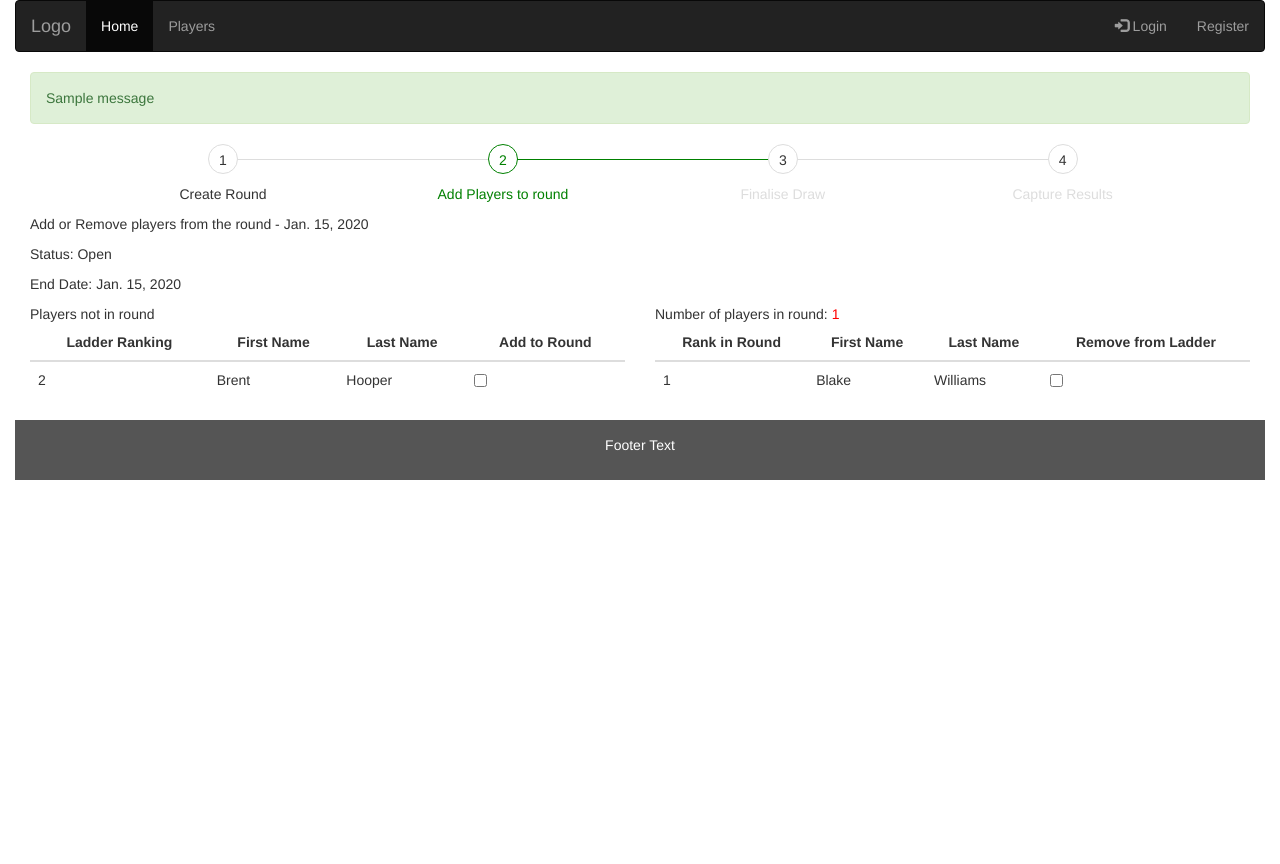
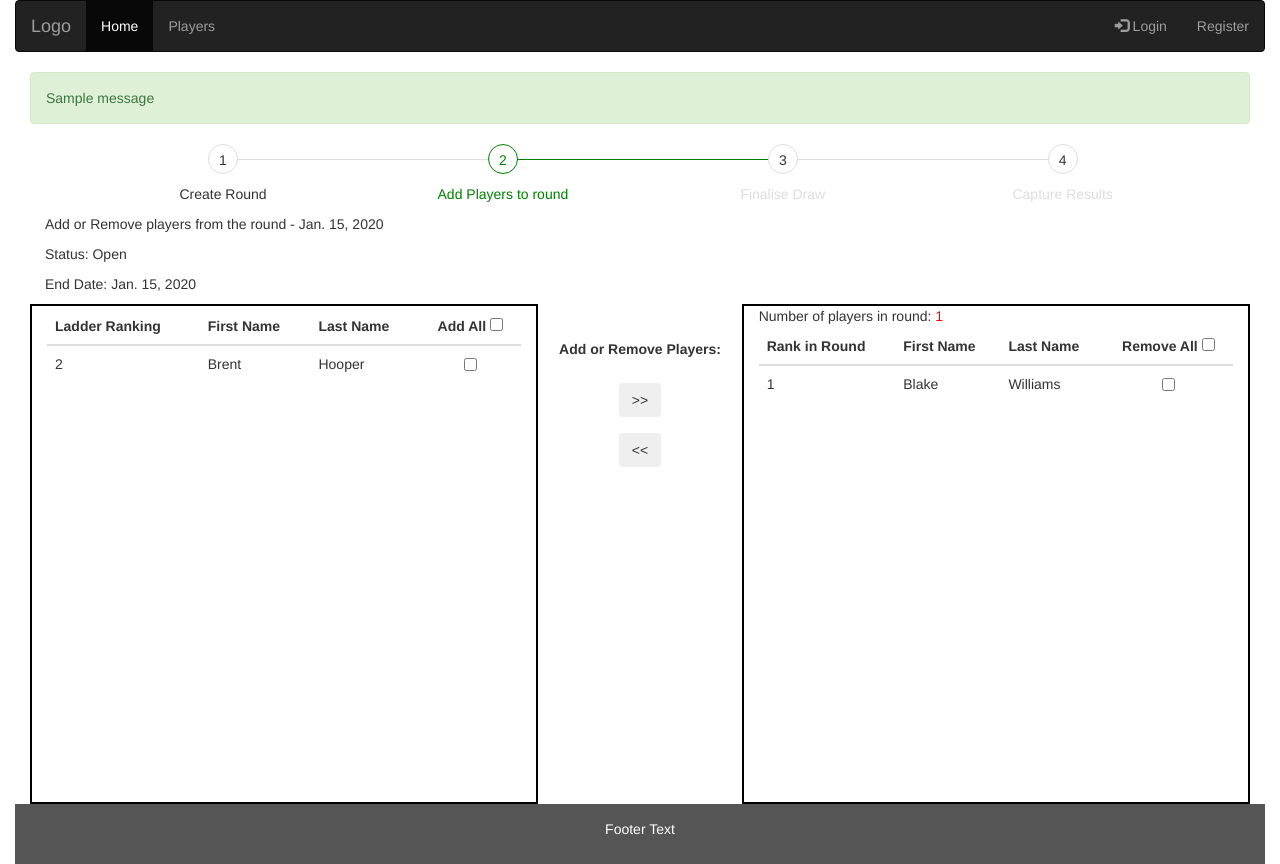
Before and after one commit to driesdeja/ladder, a Django app: page /ladder/round/1/add-players in a window 1280 px wide. Before the commit the page ends 480 px from the top, so only its background shows below. Run offline with Django 3.2, Linux system fonts and the light colour scheme; data comes from the database, SQL or seed files in the repository; tables that the repository leaves empty hold one stand-in row (values such as "Sample post"); one stand-in notice (Sample message) is shown; some libraries are stand-ins or nearby versions.

Commit message:
Completed prep for demo.  A little bit all over the place.  Mostly fixing bugs and adding some look & feel.

```diff
--- a/players/static/players/main.css
+++ b/players/static/players/main.css
@@ -102,3 +102,16 @@ footer {
 .even {
     color: green;
 }
+
+.player-select {
+    min-height: 100px;
+    line-height: 50px;
+    margin-top: 20px;
+}
+
+.player-list-box {
+    border-color: black;
+    border-style: double;
+    border-width: 2.5px;
+    min-height: 500px;
+}
--- a/players/templates/players/base.html
+++ b/players/templates/players/base.html
@@ -27,7 +27,7 @@
             </ul>
             <ul class="nav navbar-nav navbar-right">
                 {% if user.is_authenticated %}
-                    <li class="bg-light">{{ user.first_name|upper }}</li>
+                    <li><a href="#">{{ user.first_name }}</a> </li>
                     <li><a href="{% url 'logout' %}"><span class="glyphicon glyphicon-log-out"></span> Logout</a></li>
 
                 {% else %}
--- a/players/templates/players/player_list.html
+++ b/players/templates/players/player_list.html
@@ -1,7 +1,9 @@
 {% extends "players/base.html" %}
 {% block content %}
+    {% if user.is_authenticated %}
     <a href="{% url 'create-player' %}">Add Player</a>
     <a href="{% url 'reset-rankings' %}">Reset Ranking</a>
+    {% endif %}
     <table class="table text-left">
         <thead>
         <tr>
--- a/players/utils.py
+++ b/players/utils.py
@@ -2,7 +2,7 @@ from .models import Player
 
 
 def update_ladder_ranking(player, action, new_ranking):
-    if new_ranking == 0:
+    if new_ranking <= 0:
         new_ranking = 1
     if action == 'add':
         '''Select all players where their current ranking is equal or higher than the new players ranking '''
--- a/round/templates/round/manage-players-in-round.html
+++ b/round/templates/round/manage-players-in-round.html
@@ -1,7 +1,7 @@
 {% extends 'players/base.html' %}
 
 {% block content %}
-    <div class="container">
+    <div class="container-fluid">
         <ul class="progressbar">
             <li>Create Round</li>
             <li class="active">Add Players to round</li>
@@ -9,6 +9,7 @@
             <li><a href="{% url 'capture-results' ladder_round.id %}">Capture Results</a></li>
         </ul>
     </div>
+    <div class="container-fluid">
         <p>Add or Remove players from the round - {{ ladder_round.start_date }}
 
         <p>Status: {{ ladder_round.get_status_display }}</p>
@@ -16,15 +17,17 @@
 
         <div class="row">
             <form method="post" action="{% url 'add-players-to-round' ladder_round.id %}">
-            <div class="col-md-6">
-                Players not in round
+                <div class="col-md-5 player-list-box">
                     <table class="table">
                         <thead>
                         <tr>
-                        <th scope="col" class="text-center">Ladder Ranking</th>
-                        <th scope="col" class="text-center">First Name</th>
-                        <th scope="col" class="text-center">Last Name</th>
-                        <th scope="col" class="text-center">Add to Round</th>
+                            <th scope="col">Ladder Ranking</th>
+                            <th scope="col">First Name</th>
+                            <th scope="col">Last Name</th>
+                            <th scope="col" class="text-center">
+                                Add All
+                                <input type="checkbox" onClick="toggle(this,'add_to_round[]')"/>
+                            </th>
                         </tr>
                         </thead>
                         <tbody>
@@ -35,11 +38,10 @@
                                 <td>{{ player_not_in_round.ranking }}</td>
                                 <td>{{ player_not_in_round.first_name }}</td>
                                 <td>{{ player_not_in_round.last_name }}</td>
-                            <td>
+                                <td class="text-center">
                                     {% if ladder_round.status < 2 %}
-                                    <input name='add_to_round' id="player{{ player_not_in_round.id }}"
-                                           value={{ player_not_in_round.id }} type="checkbox"
-                                           onclick="this.form.submit()">
+                                        <input name='add_to_round[]' id="player{{ player_not_in_round.id }}"
+                                               value={{ player_not_in_round.id }} type="checkbox">
                                     {% else %}
                                         <span class="warning">{{ ladder_round.get_status_display }}</span>
                                     {% endif %}
@@ -52,7 +54,23 @@
 
                 </div>
 
-            <div class="col-md-6">
+                <div id="player-select" class="col-md-2 text-center">
+                    <div class="container-fluid">
+                        <div class="player-select">
+                            <div class="row align-items-center justify-content-center">
+                                <strong>Add or Remove Players:</strong>
+                            </div>
+                            <div class="row align-items-center justify-content-center">
+                                <button class="btn" type="submit" name="add_players">>></button>
+                            </div>
+                            <div class="row align-items-center justify-content-center">
+                                <button class="btn" type="submit" name="remove_players"><<</button>
+                            </div>
+                        </div>
+                    </div>
+                </div>
+
+                <div class="col-md-5 player-list-box">
                     Number of players in round:
                     {% if players_in_round|length|divisibleby:2 %}
                         <span class="even">{{ players_in_round|length }}</span>
@@ -62,22 +80,25 @@
                     <table class="table">
                         <thead>
                         <tr>
-                        <th scope="col" class="text-center">Rank in Round</th>
-                        <th scope="col" class="text-center">First Name</th>
-                        <th scope="col" class="text-center">Last Name</th>
-                        <th scope="col" class="text-center">Remove from Ladder</th>
+                            <th scope="col">Rank in Round</th>
+                            <th scope="col">First Name</th>
+                            <th scope="col">Last Name</th>
+                            <th scope="col" class="text-center">
+                                Remove All
+                                <input type="checkbox" onClick="toggle(this,'remove_from_round[]')"/>
+                            </th>
                         </tr>
                         </thead>
                         <tbody>
                         {% for player_in_round in players_in_round %}
                             <tr>
-                            <td>{{ player_in_round.ranking }}</td>
+                                <td>{{ forloop.counter }}</td>
                                 <td>{{ player_in_round.first_name }}</td>
                                 <td>{{ player_in_round.last_name }}</td>
-                            <td>
+                                <td class="text-center">
                                     {% if ladder_round.status < 2 %}
-                                    <input name='remove_from_round' id="player{{ player_in_round.id }}"
-                                           value={{ player_in_round.id }} type="checkbox" onclick="this.form.submit()">
+                                        <input name='remove_from_round[]' id="player{{ player_in_round.id }}"
+                                               value={{ player_in_round.id }} type="checkbox">
                                     {% else %}
                                         <span class="warning">{{ ladder_round.get_status_display }}</span>
                                     {% endif %}
@@ -90,5 +111,14 @@
                 <input type="hidden" name="ladder_round" value="{{ ladder_round.id }}"/>
             </form>
         </div>
+    </div>
+    <script>
+        function toggle(source, target) {
+            checkboxes = document.getElementsByName(target);
+            for (var i = 0, n = checkboxes.length; i < n; i++) {
+                checkboxes[i].checked = source.checked;
+            }
+        }
+    </script>
 
 {% endblock content %}
--- a/round/views.py
+++ b/round/views.py
@@ -12,7 +12,8 @@ from .models import MatchResult
 from datetime import date
 from .forms import LadderForm, LadderRoundForm, MatchForm
 from players.models import Player
-from .utils import validate_match_results, get_players_in_round, get_players_not_in_round, setup_matches_for_draw
+from .utils import validate_match_results, get_players_in_round, get_players_not_in_round, setup_matches_for_draw, \
+    ensure_player_not_already_in_round
 from players.utils import calculate_change_in_ranking, update_ladder_ranking
 from players.views import list_players
 
@@ -58,12 +59,12 @@ def ladder_detail(request, ladder_id):
     form = LadderRoundForm(request.POST or None)
 
     ladder = Ladder.objects.get(id=ladder_id)
-    rounds = LadderRound.objects.filter(ladder=ladder).order_by('-start_date')
+    rounds = LadderRound.objects.filter(ladder=ladder).order_by('start_date')
     if request.POST:
         print("Form posted")
-    if form.is_valid():
-        form.save()
-        form = LadderRoundForm()
+        if form.is_valid():
+            form.save()
+            form = LadderRoundForm()
     context = {
         'form': form,
         'ladder': ladder,
@@ -104,15 +105,24 @@ def manage_players_in_round(request, round_id):
 def add_players_to_round(request, round_id):
     ladder_round = LadderRound.objects.get(id=round_id)
 
-    if request.POST.get('add_to_round'):
-        add_player_to_round = PlayersInLadderRound()
-        add_player_to_round.player = Player.objects.get(id=request.POST.get('add_to_round'))
-        add_player_to_round.ladder_round = LadderRound.objects.get(id=request.POST.get('ladder_round'))
-        add_player_to_round.save()
+    if request.POST.get('add_to_round[]'):
+        players_to_add = request.POST.getlist('add_to_round[]')
+        for player in players_to_add:
+            add_player_to_round = PlayersInLadderRound()
+            add_player_to_round.player = Player.objects.get(id=player)
+            # It is important to ensure that only a single instance of a player is ever in a ladder round.
+            # this should never happen but it prudent to check before inserting duplicates.
+            ensure_player_not_already_in_round(round_id, add_player_to_round.player)
+            add_player_to_round.ladder_round = LadderRound.objects.get(id=round_id)
+            add_player_to_round.save()
 
-    if request.POST.get('remove_from_round'):
-        player_to_remove = PlayersInLadderRound.objects.get(player=request.POST.get('remove_from_round'))
-        player_to_remove.delete()
+    if request.POST.get('remove_from_round[]'):
+        players_to_remove = request.POST.getlist('remove_from_round[]')
+        for player in players_to_remove:
+            print(str(player))
+            players_to_remove = PlayersInLadderRound.objects.filter(player=player)
+            for player_to_remove in players_to_remove:
+                player_to_remove.delete()
 
     players_in_round = get_players_in_round(ladder_round)
     players_not_in_round = get_players_not_in_round(players_in_round)
@@ -165,7 +175,7 @@ def close_draw(request, round_id):
                     match.ladder_round = ladder_round
                     match.match_result = 0  # not played
                     match.save()
-                    print(match)
+                return redirect(capture_results, ladder_round.id)
             else:
                 messages.warning(request, 'The round is not open for changes')
     players = get_players_in_round(ladder_round)
@@ -180,38 +190,47 @@ def close_draw(request, round_id):
 
 def capture_results(request, round_id):
     ladder_round = LadderRound.objects.get(id=round_id)
-    if request.POST:
-        if request.POST.get('save_results'):
-            form_matches = request.POST.getlist("match")
-            for form_match in form_matches:
-                match = Match.objects.get(id=form_match)
-                if request.POST.get('match[' + form_match + '][player1-games]'):
-                    match.games_for_player1 = int(request.POST.get('match[' + form_match + '][player1-games]'))
-                if request.POST.get('match[' + form_match + '][player2-games]'):
-                    match.games_for_player2 = int(request.POST.get('match[' + form_match + '][player2-games]'))
-                if request.POST.get('match[' + form_match + '][player1-defaulted]'):
-                    match.result = match.PLAYER_1_DEFAULTED
-                if request.POST.get('match[' + form_match + '][player2-defaulted]'):
-                    match.result = match.PLAYER_2_DEFAULTED
-                if request.POST.get('match[' + form_match + '][match-cancelled]'):
-                    match.result = match.CANCELLED
-                errors = validate_match_results(match)
-                if len(errors) < 1:
-                    if match.games_for_player1 == 3:
-                        match.result = match.PLAYER_1_WON
-                    elif match.games_for_player2 == 3:
-                        match.result = match.PLAYER_2_WON
-                    if match.result == match.PLAYER_1_DEFAULTED:
-                        match.games_for_player2 = 3
-                    if match.result == match.PLAYER_2_DEFAULTED:
-                        match.games_for_player1 = 3
-                    print(match)
-                    match.save()
-                else:
-                    for error in errors:
-                        messages.error(request, error)
-        if request.POST.get('update_ranking'):
-            return redirect(update_players_ranking, round_id=ladder_round.id)
+    if ladder_round.status < 2:
+        messages.warning(request, 'Draw is not yet finalised.  Please finalise the draw before capturing the results.')
+    else:
+        if request.POST:
+            if request.POST.get('re-open-round'):
+                matches = Match.objects.filter(ladder_round=ladder_round)
+                for match in matches:
+                    match.delete()
+                ladder_round.status = ladder_round.OPEN
+                ladder_round.save()
+            else:
+                if request.POST.get('save_results'):
+                    form_matches = request.POST.getlist("match")
+                    for form_match in form_matches:
+                        match = Match.objects.get(id=form_match)
+                        if request.POST.get('match[' + form_match + '][player1-games]'):
+                            match.games_for_player1 = int(request.POST.get('match[' + form_match + '][player1-games]'))
+                        if request.POST.get('match[' + form_match + '][player2-games]'):
+                            match.games_for_player2 = int(request.POST.get('match[' + form_match + '][player2-games]'))
+                        if request.POST.get('match[' + form_match + '][player1-defaulted]'):
+                            match.result = match.PLAYER_1_DEFAULTED
+                        if request.POST.get('match[' + form_match + '][player2-defaulted]'):
+                            match.result = match.PLAYER_2_DEFAULTED
+                        if request.POST.get('match[' + form_match + '][match-cancelled]'):
+                            match.result = match.CANCELLED
+                        errors = validate_match_results(match)
+                        if len(errors) < 1:
+                            if match.games_for_player1 == 3:
+                                match.result = match.PLAYER_1_WON
+                            elif match.games_for_player2 == 3:
+                                match.result = match.PLAYER_2_WON
+                            if match.result == match.PLAYER_1_DEFAULTED:
+                                match.games_for_player2 = 3
+                            if match.result == match.PLAYER_2_DEFAULTED:
+                                match.games_for_player1 = 3
+                            match.save()
+                        else:
+                            for error in errors:
+                                messages.warning(request, error)
+                if request.POST.get('update_ranking'):
+                    return redirect(update_players_ranking, round_id=ladder_round.id)
     matches = Match.objects.filter(ladder_round=ladder_round)
     unplayed_matches = Match.objects.filter(ladder_round=ladder_round).filter(result__exact=0)
     if len(unplayed_matches) == 0:
@@ -248,10 +267,11 @@ def edit_match(request, round_id, match_id):
                 error_messages = validate_match_results(match)
                 if len(error_messages) > 0:
                     for message in error_messages:
-                        messages.error(request, message)
+                        messages.warning(request, message)
                 else:
                     match.save()
-                    messages.info(request, 'Match Saved Successfully')
+                    messages.success(request, 'Match Saved Successfully')
+                    return redirect(capture_results, round_id=ladder_round.id)
         else:
             return redirect(capture_results, round_id=ladder_round.id)
     else:
@@ -288,15 +308,6 @@ def update_players_ranking(request, round_id):
 
 def ladder_overview(request):
     ladders = Ladder.objects.filter(status=Ladder.OPEN)
-    for ladder in ladders:
-        ladder_rounds = LadderRound.objects.filter(ladder=ladder)
-        for ladder_round in ladder_rounds:
-            if ladder_round.status == ladder_round.COMPLETED:
-                matches_in_round = Match.objects.filter(ladder_round=ladder_round)
-                print(str(ladder_round.start_date))
-                for match in matches_in_round:
-                    print(match.games_for_player1)
-                    print(match.games_for_player2)
 
     players = Player.objects.all().order_by('ranking')
     context = {
--- a/users/views.py
+++ b/users/views.py
@@ -12,7 +12,7 @@ def register(request):
             username = form.cleaned_data.get('username')
             messages.success(request, f'You have successfully registered, please log in! ')
             form.save()
-            return redirect('register')
+            return redirect('login')
     else:
         form = UserRegistrationForm()
     context = {
```
Also changed, not shown: round/templates/round/capture-results.html (+10 -12 lines), round/templates/round/draw.html (+11 -15 lines), round/templates/round/edit-match.html (+2 -9 lines), round/templates/round/ladder-admin.html (+7 -3 lines), round/templates/round/ladder-detail.html (+3 -13 lines), round/templates/round/ladder-overview.html (+12 -3 lines), round/utils.py (+29 -9 lines), round/templates/round/ladder-admin-nav.html (added). Lines whose indentation alone changed are shown as unchanged.
